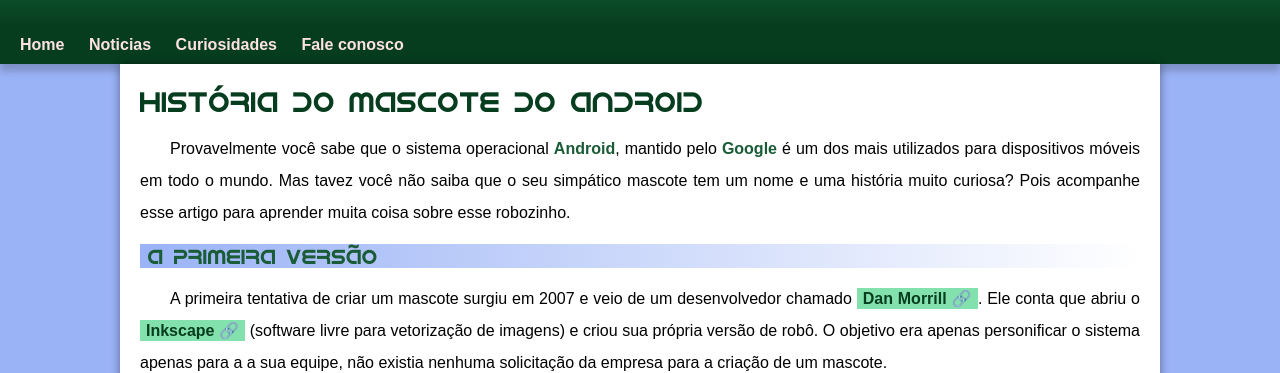
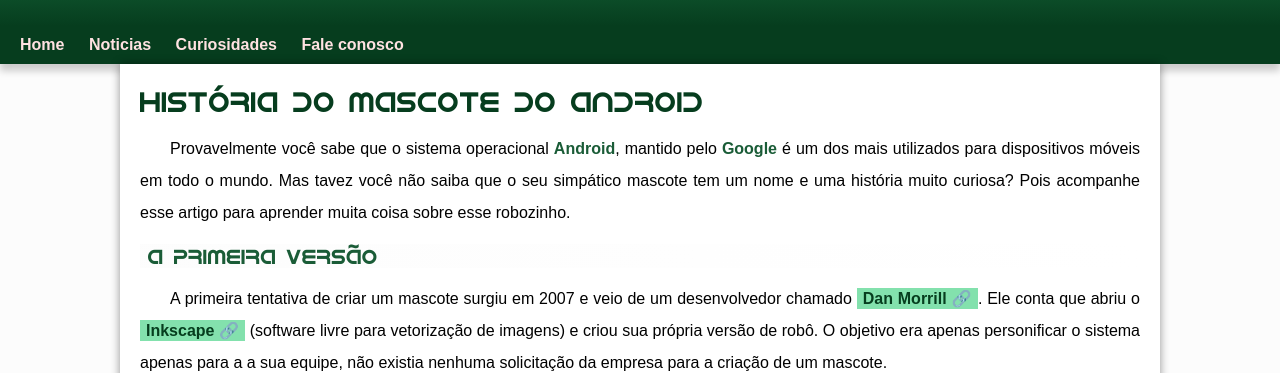
Before and after one commit to Amaral661/html-css, a plain HTML site: page desafio/desafio 010/android.html in a window 1280 px wide. Shown: the part 164-537 px from the top of the page. Drawn offline with Linux system fonts and the light colour scheme; a web font is replaced by a local one.

Commit message:
Update style.css

```diff
--- a/desafio/desafio 010/style/style.css
+++ b/desafio/desafio 010/style/style.css
@@ -12,7 +12,7 @@
 
 
 :root{
---cor0: #5e85f19f;
+--cor0: #fcfcfcc2;
 --cor1:  #83e1ad;
 --cor2: #3ddc84;
 --cor3: #2fa866;
```
